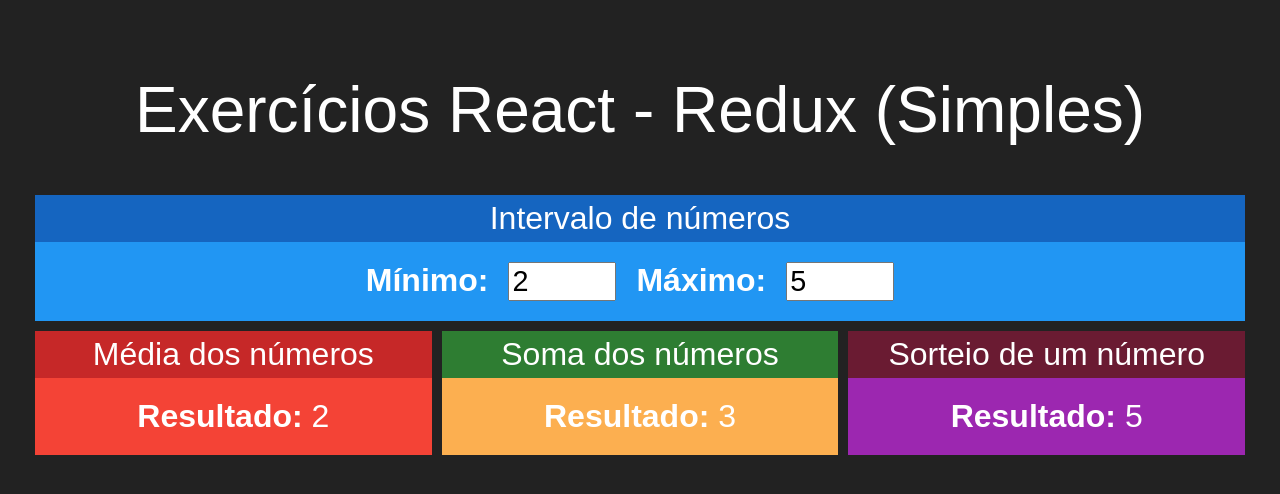
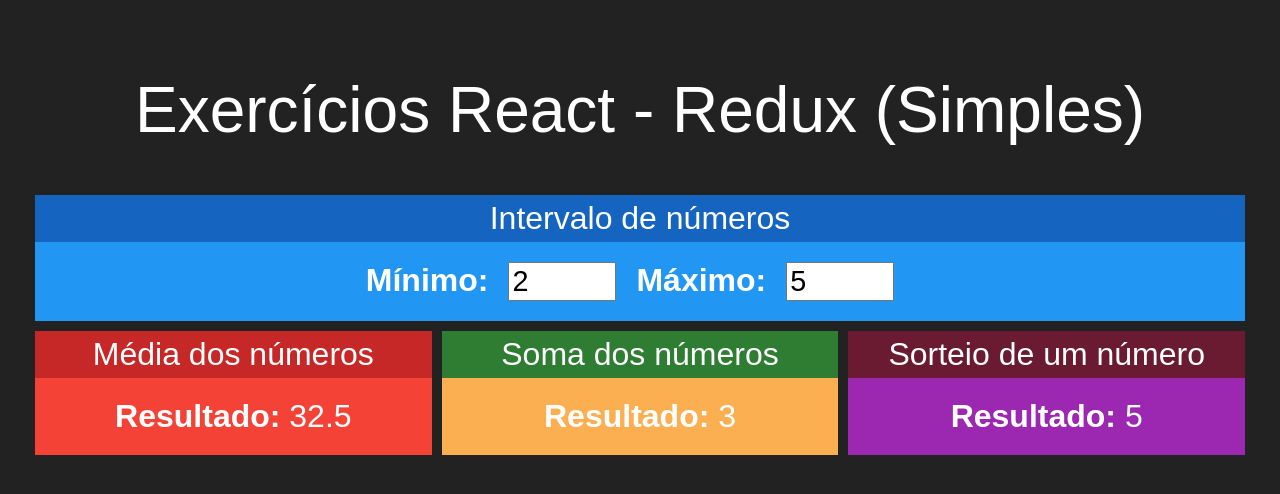
Before and after one commit to paulo-hst/redux-simples, a React (Create React App) app: page / in a window 1280 px wide. Shown: the top 494 px of the page. Built offline with nearby package versions, Linux system fonts and the light colour scheme.

Commit message:
conectando componentes 01

```diff
--- a/src/components/Media.jsx
+++ b/src/components/Media.jsx
@@ -1,16 +1,29 @@
 import React from 'react'
+import { connect } from 'react-redux'
+
 import Card from './Card'
 
-export default props => {
+const Media = props => {
+
+    const { min, max } = props
 
     return(
         <Card title="Média dos números" red>
             <div>
                 <span>
                     <strong>Resultado: </strong>
-                    <span>2</span>
+                    <span>{ (min + max) / 2 }</span>
                 </span>
             </div>
         </Card>
     )
 }
+
+function mapStateToProps(state){
+    return {
+        min: state.numeros.min,
+        max: state.numeros.max
+    }
+}
+
+export default connect(mapStateToProps)(Media)
--- a/src/store/storeConfig.js
+++ b/src/store/storeConfig.js
@@ -2,14 +2,14 @@
 
 const reducers = combineReducers({
     numeros: function(state, action){
-        console.log(state, ' ', action)
+        // console.log(state, ' ', action)
         return {
-            min: 1,
-            max: 10
+            min: 10,
+            max: 55
         }
     },
     nomes: function(state, action){
-        console.log(state, ' ', action)
+        // console.log(state, ' ', action)
         return[
             'Paulo',
             'Henrique',
```
